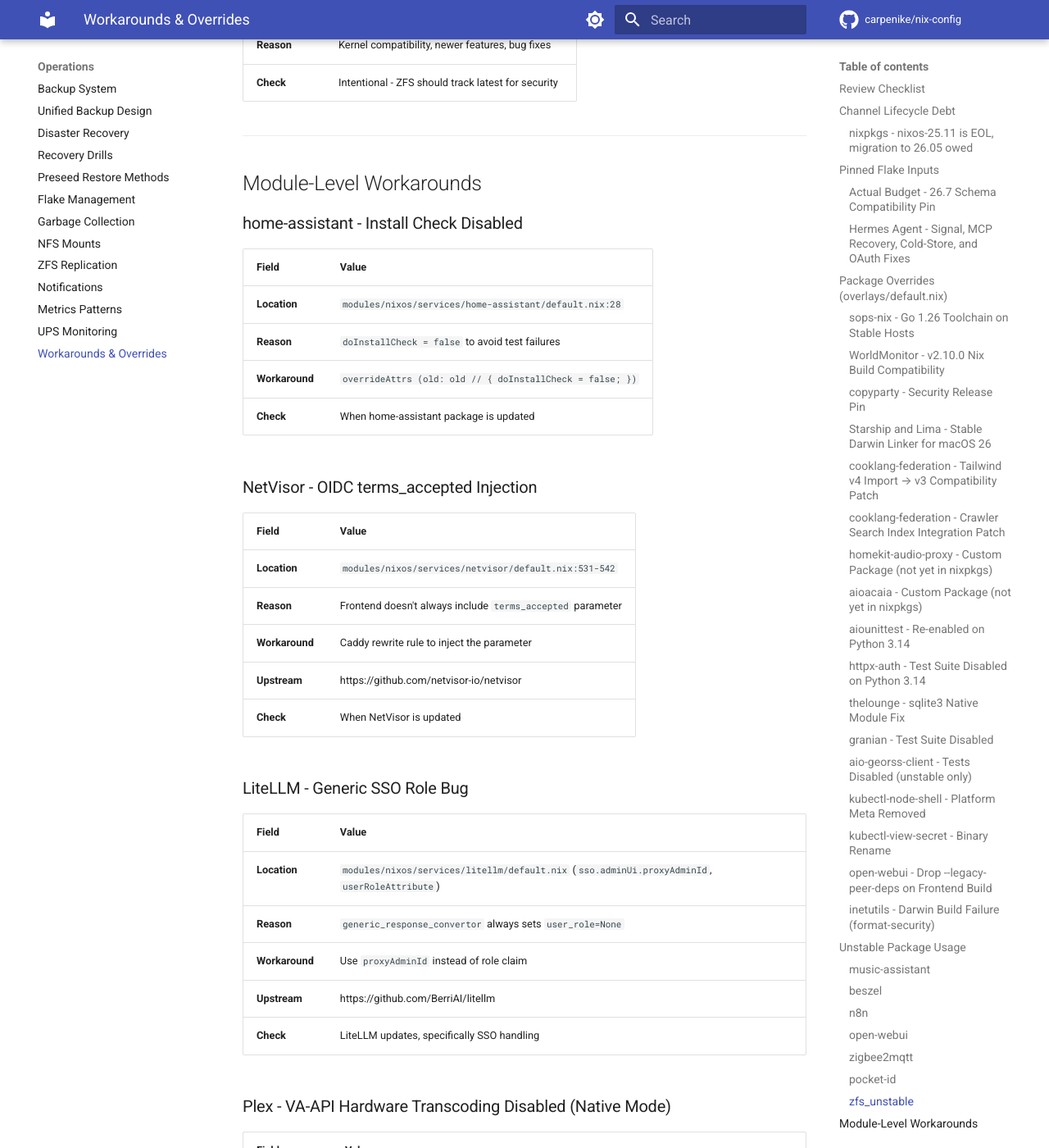
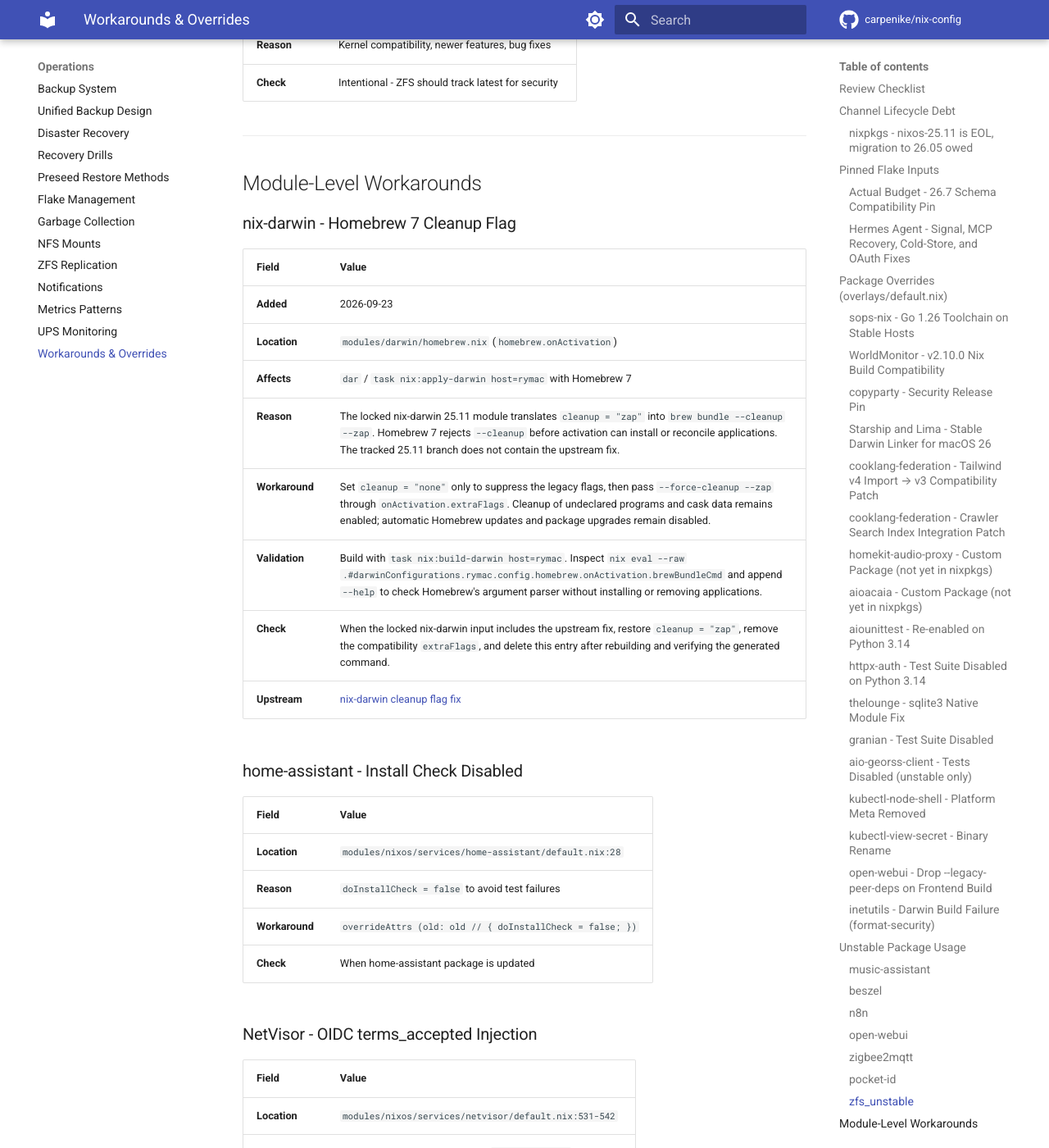
Before and after one commit to carpenike/nix-config, an MkDocs documentation site: the page built from docs/workarounds.md, in a window 1280 px wide and 1400 px high, scrolled down 18418 px. Shown: the whole window at 82% size. Built offline with MkDocs 1.6.1 and Material for MkDocs 9.7.7, drawn with Linux system fonts in a browser that asks for light colours; comment, search, counter and statistics services are not loaded.

Commit message:
fix(homebrew): update cleanup workaround for Homebrew 7 compatibility

```diff
--- a/docs/workarounds.md
+++ b/docs/workarounds.md
@@ -362,6 +362,19 @@
 
 ## Module-Level Workarounds
 
+### nix-darwin - Homebrew 7 Cleanup Flag
+
+| Field | Value |
+| --- | --- |
+| **Added** | 2026-09-23 |
+| **Location** | `modules/darwin/homebrew.nix` (`homebrew.onActivation`) |
+| **Affects** | `dar` / `task nix:apply-darwin host=rymac` with Homebrew 7 |
+| **Reason** | The locked nix-darwin 25.11 module translates `cleanup = "zap"` into `brew bundle --cleanup --zap`. Homebrew 7 rejects `--cleanup` before activation can install or reconcile applications. The tracked 25.11 branch does not contain the upstream fix. |
+| **Workaround** | Set `cleanup = "none"` only to suppress the legacy flags, then pass `--force-cleanup --zap` through `onActivation.extraFlags`. Cleanup of undeclared programs and cask data remains enabled; automatic Homebrew updates and package upgrades remain disabled. |
+| **Validation** | Build with `task nix:build-darwin host=rymac`. Inspect `nix eval --raw .#darwinConfigurations.rymac.config.homebrew.onActivation.brewBundleCmd` and append `--help` to check Homebrew's argument parser without installing or removing applications. |
+| **Check** | When the locked nix-darwin input includes the upstream fix, restore `cleanup = "zap"`, remove the compatibility `extraFlags`, and delete this entry after rebuilding and verifying the generated command. |
+| **Upstream** | [nix-darwin cleanup flag fix](https://github.com/nix-darwin/nix-darwin/commit/bb9c29c19327336fa499fe77bd7ba6d00ccec484) |
+
 ### home-assistant - Install Check Disabled
 
 | Field | Value |
```
Also changed, not shown: 1 other file.
